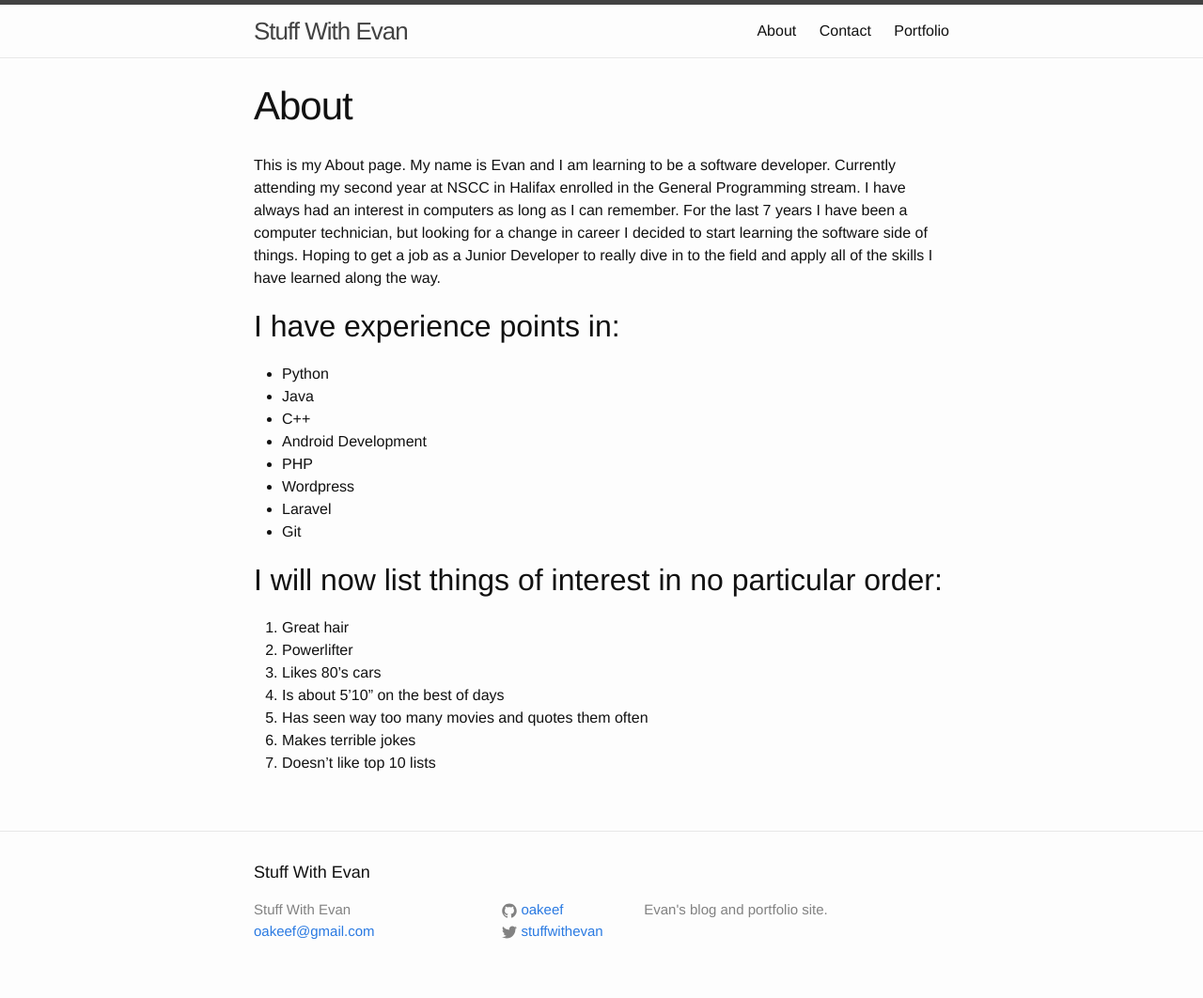
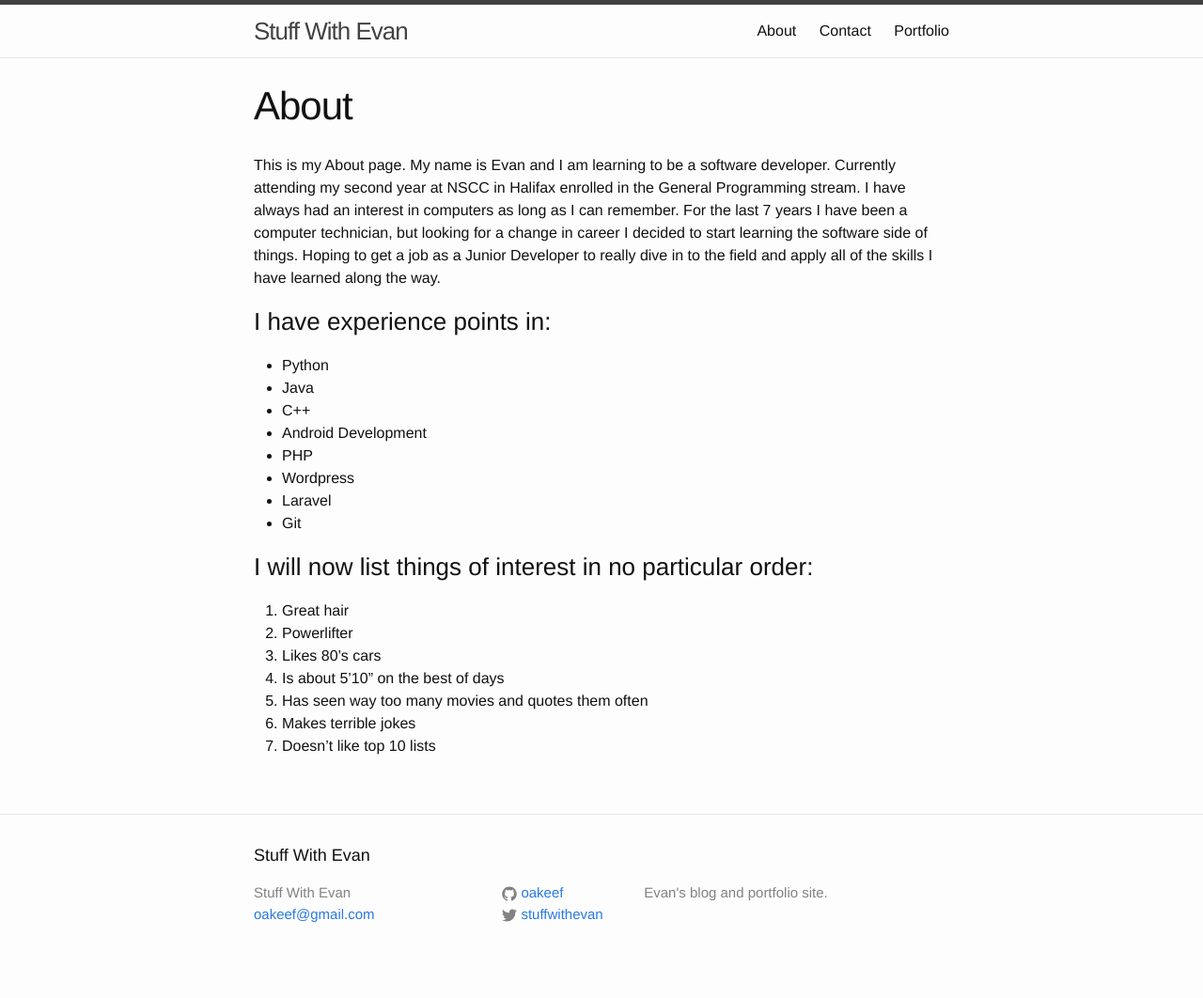
Before and after one commit to oakeef/oakeef.github.io, a Jekyll site: the page built from about.md, in a window 1280 px wide. Shown: the whole page at 94% size. Built offline with Jekyll 4.4.1, drawn with Linux system fonts in a browser that asks for light colours.

Commit message:
Fixed too much flair

```diff
--- a/about.md
+++ b/about.md
@@ -6,8 +6,8 @@ permalink: /about/
 
 This is my About page. My name is Evan and I am learning to be a software developer. Currently attending my second year at NSCC in Halifax enrolled in the General Programming stream. I have always had an interest in computers as long as I can remember. For the last 7 years I have been a computer technician, but looking for a change in career I decided to start learning the software side of things. Hoping to get a job as a Junior Developer to really dive in to the field and apply all of the skills I have learned along the way.
 
-I have experience points in:
-----------------------------
+### I have experience points in:
+
 - Python
 - Java
 - C++
@@ -17,8 +17,8 @@ I have experience points in:
 - Laravel
 - Git
 
-I will now list things of interest in no particular order:
-----------------------------------------------------------
+### I will now list things of interest in no particular order:
+
 1. Great hair
 2. Powerlifter
 3. Likes 80's cars
```
